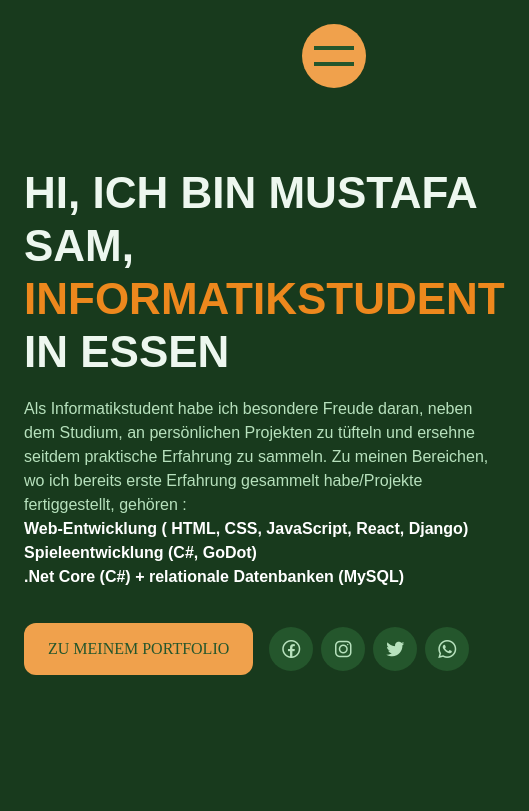
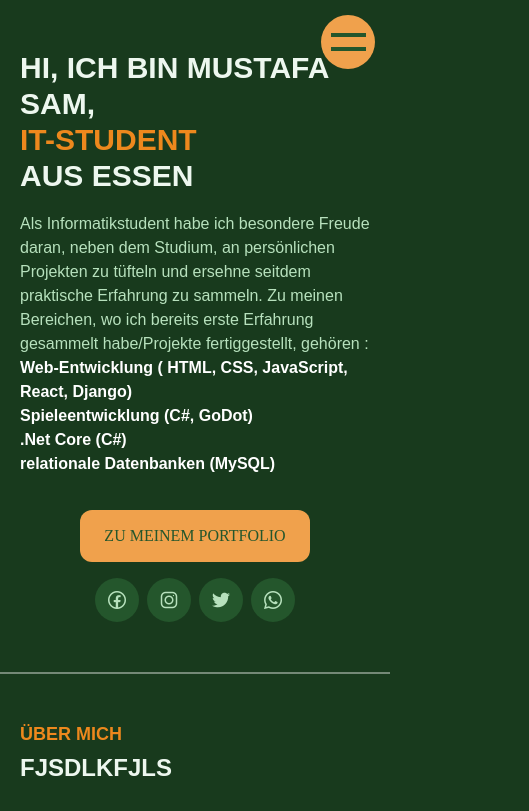
Before and after one commit to mustafasamyilmaz/Personal-Portfolio-Page, a plain HTML site: page index.html in a window 390 px wide. Shown: the top 811 px of the page, 529 px wide, since content can reach past the window. Drawn offline with nearby package versions, Linux system fonts and the light colour scheme; a web font is replaced by a local one.

Commit message:
small changes

```diff
--- a/index.html
+++ b/index.html
@@ -37,10 +37,9 @@
       <section id="home" class="full-height">
         <div class="container">
           <h1 class="heading-1" data-aos="fade-up">
-            Hi, ich bin Mustafa Sam,
-            <span style="color: hsl(31, 85%, 52%)">Informatikstudent</span
-            ><br />
-            in Essen
+            Hi, ich bin Mustafa Sam, <br />
+            <span style="color: hsl(31, 85%, 52%)">IT-Student</span><br />
+            Aus Essen
           </h1>
           <p data-aos="fade-up" data-aos-delay="100">
             Als Informatikstudent habe ich besondere Freude daran, neben dem
@@ -51,7 +50,7 @@
             <span style="color: white; font-weight: bold">
               Web-Entwicklung ( HTML, CSS, JavaScript, React, Django) <br />
               Spieleentwicklung (C#, GoDot) <br />
-              .Net Core (C#) + relationale Datenbanken (MySQL)</span
+              .Net Core (C#) <br />relationale Datenbanken (MySQL)</span
             >
           </p>
           <div class="cta" data-aos="fade-up" data-aos-delay="200">
--- a/src/css/main.css
+++ b/src/css/main.css
@@ -48,15 +48,15 @@ h6 {
 }
 
 .heading-1 {
-  font-size: clamp(4.4rem, 6vw, 6.4rem);
+  font-size: clamp(2.8rem, 6vw + 1rem, 5.6rem);
 }
 
 .heading-2 {
-  font-size: clamp(3.2rem, 4vw, 4.4rem);
+  font-size: clamp(2.4rem, 4.5vw + 0.5rem, 4.2rem);
 }
 
 .heading-3 {
-  font-size: 1.8rem;
+  font-size: clamp(1.8rem, 3vw + 0.2rem, 2.6rem);
 }
 
 ul {
@@ -296,6 +296,46 @@ section.full-height {
     grid-template-columns: 1fr;
     align-content: center;
   }
+  .three-col-grid > *:nth-child(3) {
+    grid-column: span 1;
+  }
+
+  .container {
+    padding: 0 2rem;
+  }
+
+  .cta {
+    flex-direction: column;
+  }
+
+  .burger {
+    height: 5.4rem;
+    width: 5.4rem;
+    top: 1.5rem;
+    right: 1.5rem;
+  }
+
+  .burger span {
+    width: 3.5rem;
+    height: 0.4rem;
+    display: block;
+    background-color: var(--color-bg2);
+    margin: 1rem auto;
+    transition: all 0.4s ease;
+  }
+
+  .heading-1 {
+    font-size: 3rem;
+  }
+
+  section.full-height {
+    min-height: 25vh;
+    display: block;
+  }
+
+  #home span {
+    width: 100%;
+  }
 }
 
 #services .card p {
```
